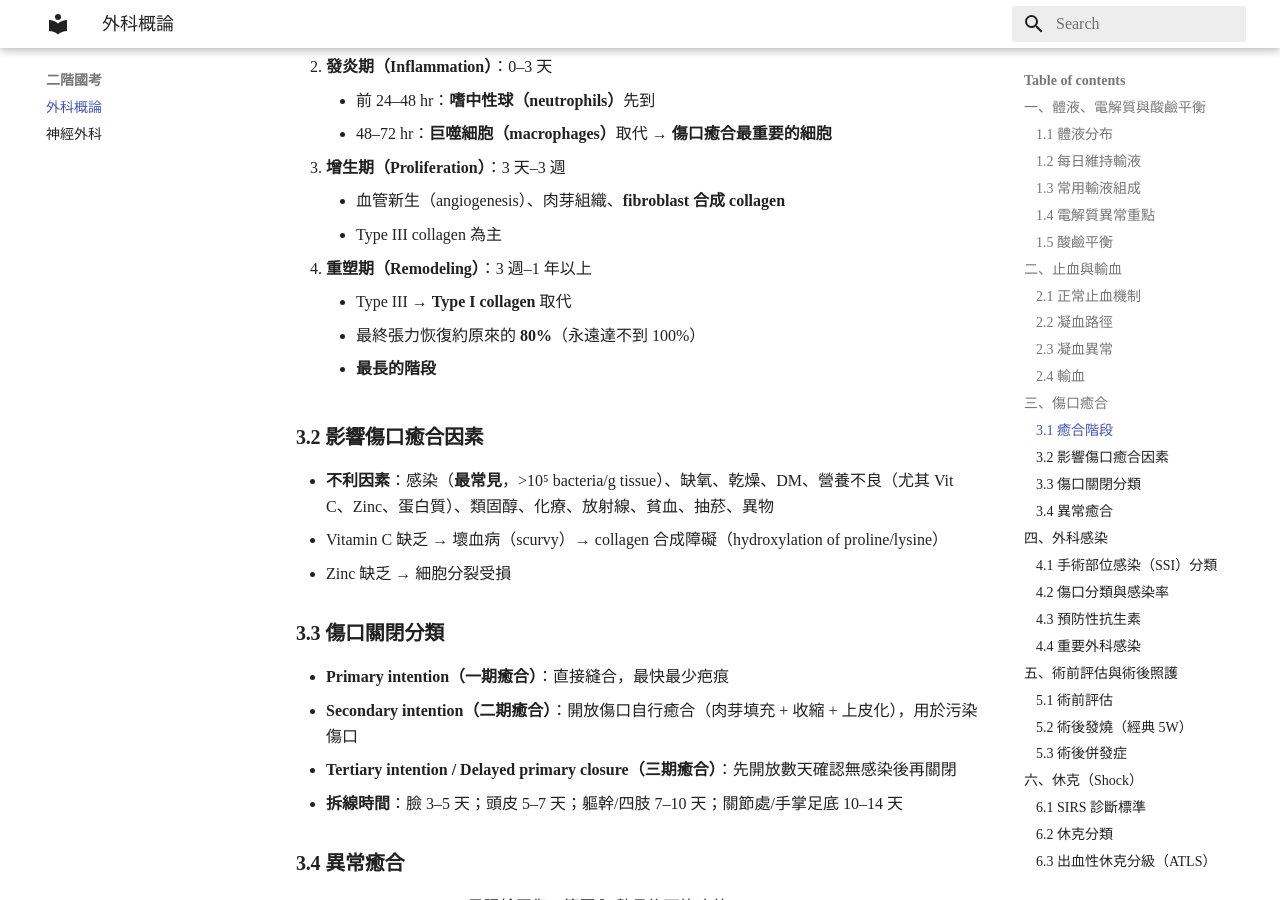
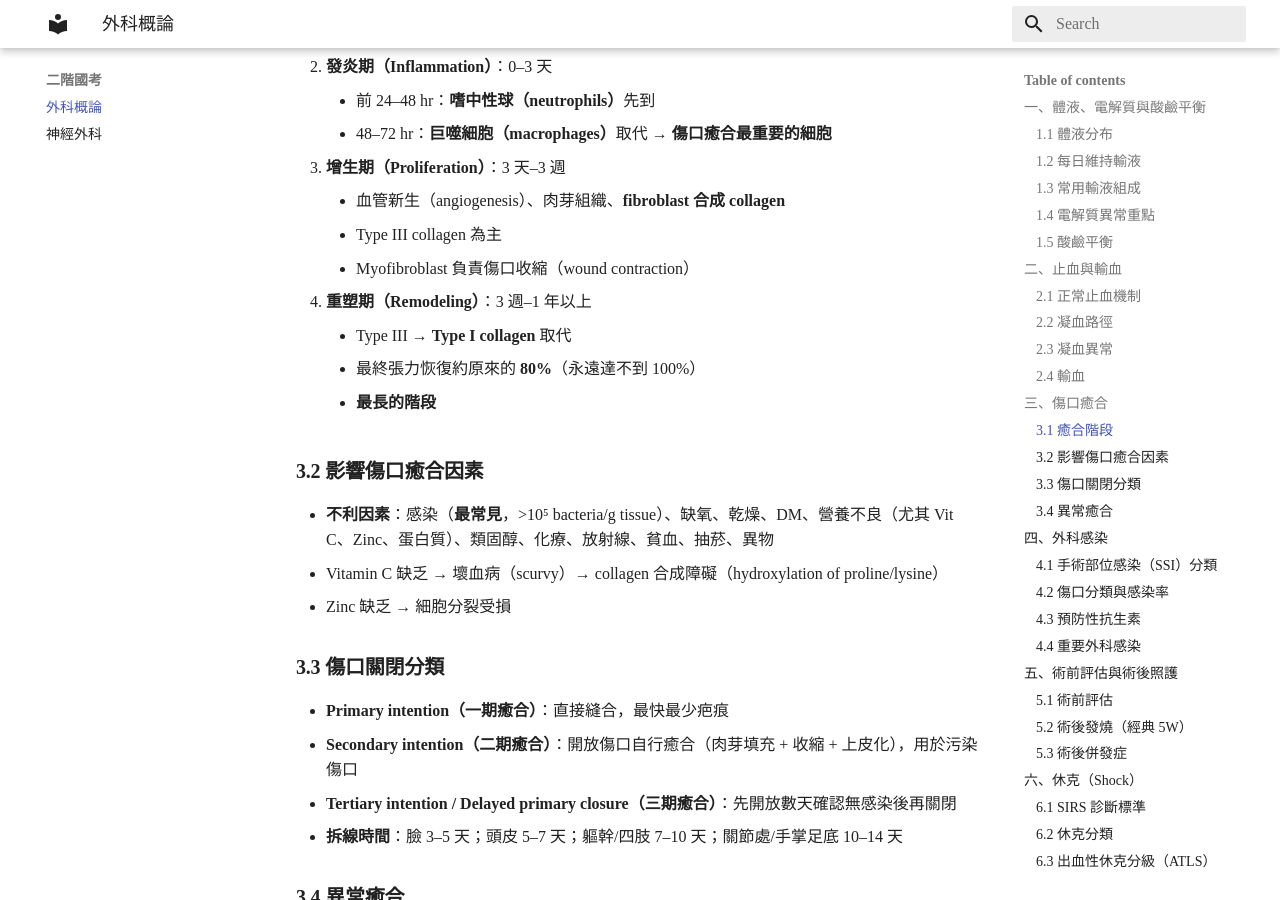
Before and after one commit to hikarimusic/TWMLE, an MkDocs documentation site: the page built from docs/二階國考/外科概論.md, in a window 1280 px wide and 900 px high, scrolled down 4504 px. Built offline with MkDocs 1.6.1 and Material for MkDocs 9.7.7, drawn with Linux system fonts in a browser that asks for light colours; some web fonts are replaced.

Commit message:
Update 外科概論.md

```diff
--- a/docs/二階國考/外科概論.md
+++ b/docs/二階國考/外科概論.md
@@ -142,6 +142,7 @@
 3. **增生期（Proliferation）**：3 天–3 週
     - 血管新生（angiogenesis）、肉芽組織、**fibroblast 合成 collagen**
     - Type III collagen 為主
+    - Myofibroblast 負責傷口收縮（wound contraction）
 4. **重塑期（Remodeling）**：3 週–1 年以上
     - Type III → **Type I collagen** 取代
     - 最終張力恢復約原來的 **80%**（永遠達不到 100%）
```
